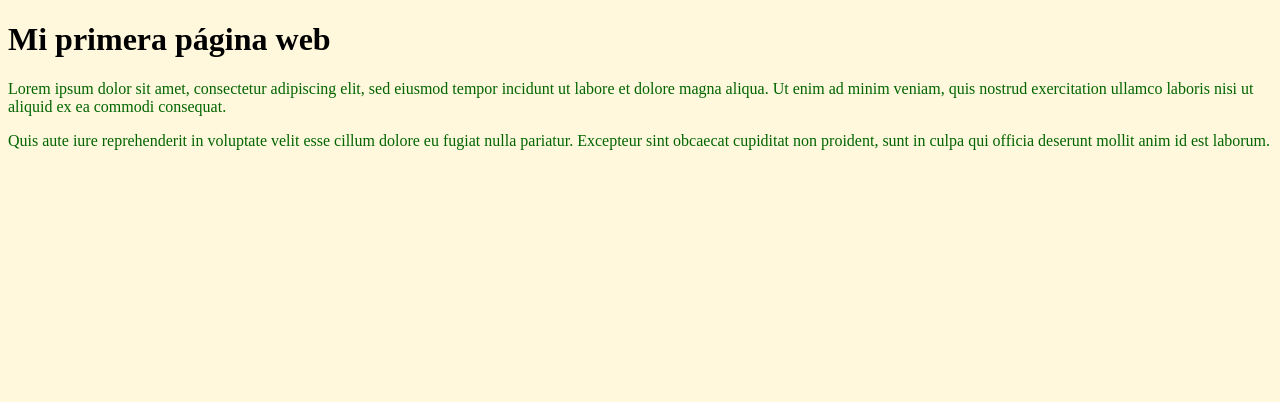
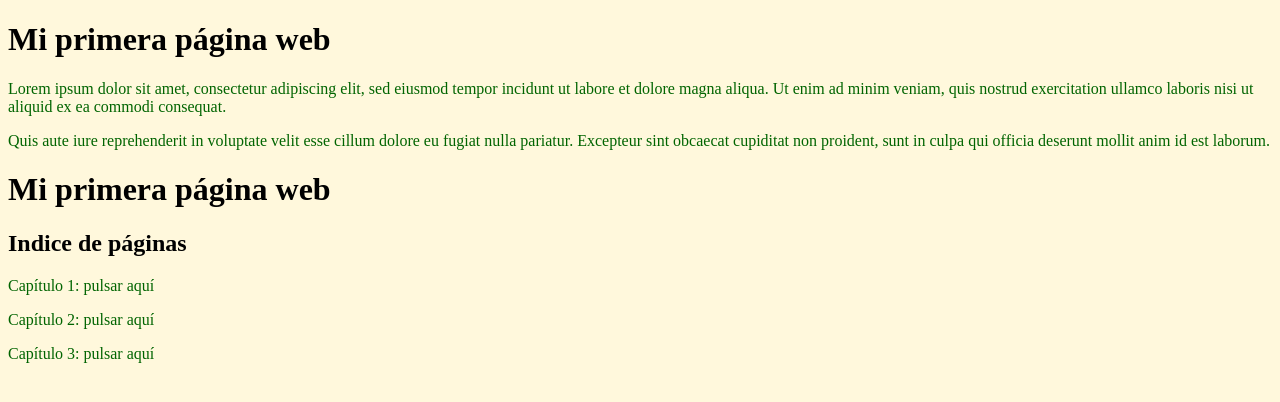
Before and after one commit to JOEL199822/proyectodepaginasweb, a plain HTML site: page index.html in a window 1280 px wide. Drawn offline with Linux system fonts and the light colour scheme.

Commit message:
Update index.html

```diff
--- a/index.html
+++ b/index.html
@@ -22,3 +22,11 @@ sunt in culpa qui officia deserunt mollit anim id est laborum.</p>
 
 </body>
 </html>
+
+<h1>Mi primera página web</h1>
+
+<h2>Indice de páginas</h2>
+
+<p>Capítulo 1: <a>pulsar aquí</a></p>
+<p>Capítulo 2: <a>pulsar aquí</a></p>
+<p>Capítulo 3: <a>pulsar aquí</a></p>
```
